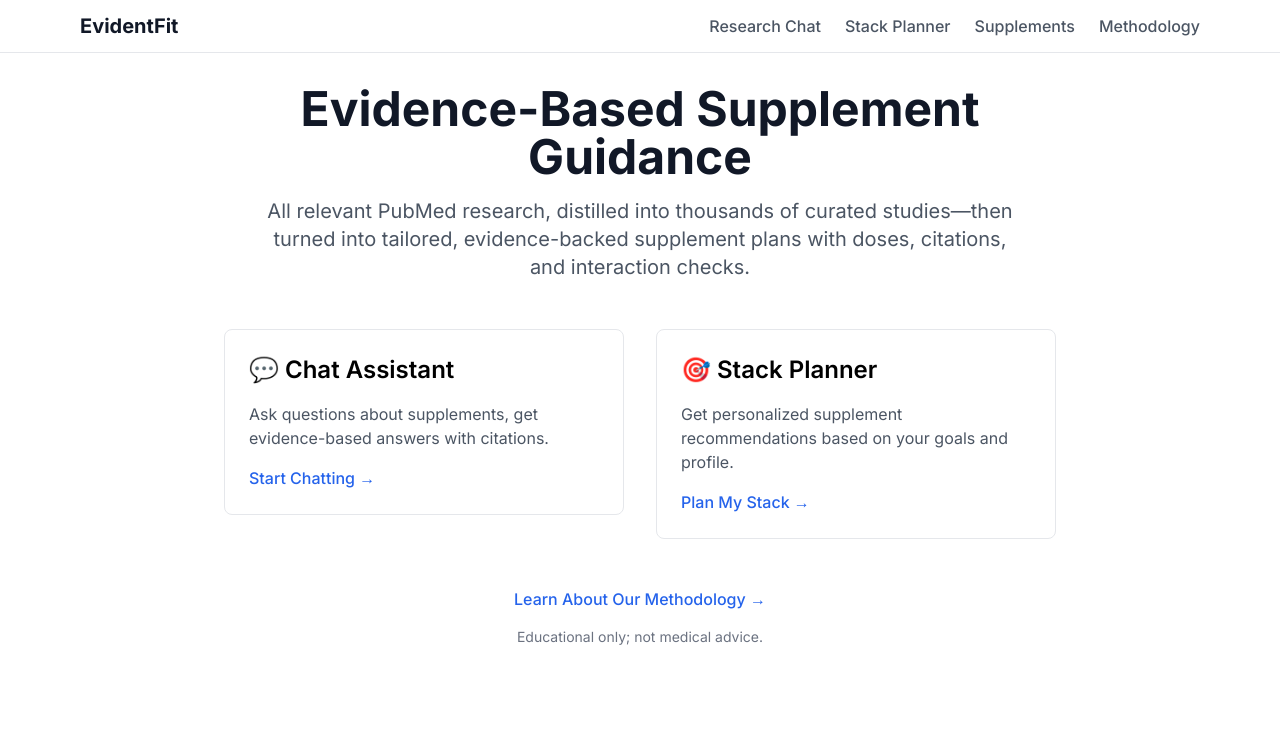
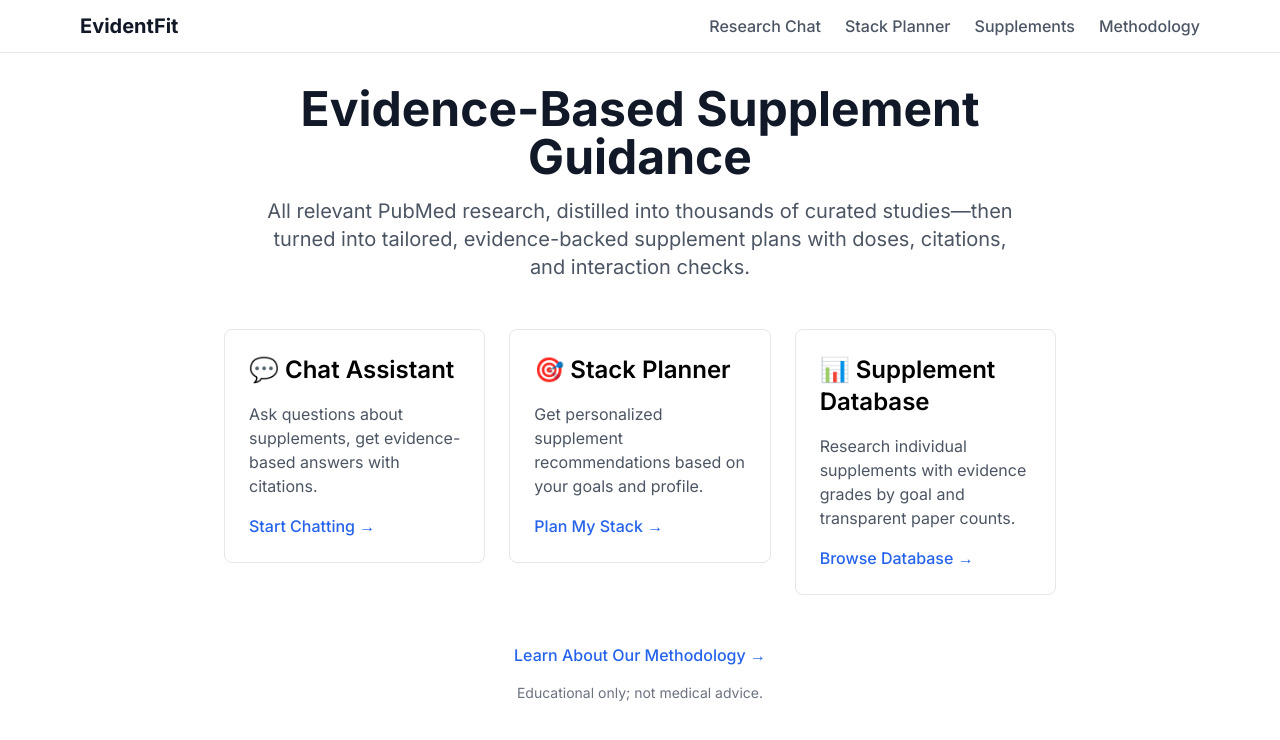
Before and after one commit to justinmelunis/evidentfit, a Next.js app in the folder web/evidentfit-web/: page / in a window 1280 px wide. Shown: the top 740 px of the page. Built offline with nearby package versions, Linux system fonts and the light colour scheme.

Commit message:
feat: add supplements database card to homepage
- Add third card to homepage featuring Supplement Database
- Change grid from 2 columns to 3 columns for better layout
- Highlight evidence grades by goal and transparent paper counts
- Supplements link already exists in global navigation

```diff
--- a/web/evidentfit-web/src/app/page.tsx
+++ b/web/evidentfit-web/src/app/page.tsx
@@ -12,7 +12,7 @@
         </p>
       </div>
 
-      <div className="grid md:grid-cols-2 gap-8">
+      <div className="grid md:grid-cols-3 gap-6">
         <Link href="/agent" className="block">
           <div className="border rounded-lg p-6 hover:shadow-lg transition-shadow">
             <h2 className="text-2xl font-semibold mb-4">💬 Chat Assistant</h2>
@@ -32,6 +32,16 @@
             <div className="text-blue-600 font-medium">Plan My Stack →</div>
           </div>
         </Link>
+
+        <Link href="/supplements" className="block">
+          <div className="border rounded-lg p-6 hover:shadow-lg transition-shadow">
+            <h2 className="text-2xl font-semibold mb-4">📊 Supplement Database</h2>
+            <p className="text-gray-600 mb-4">
+              Research individual supplements with evidence grades by goal and transparent paper counts.
+            </p>
+            <div className="text-blue-600 font-medium">Browse Database →</div>
+          </div>
+        </Link>
       </div>
 
       <div className="mt-12 text-center">
```
